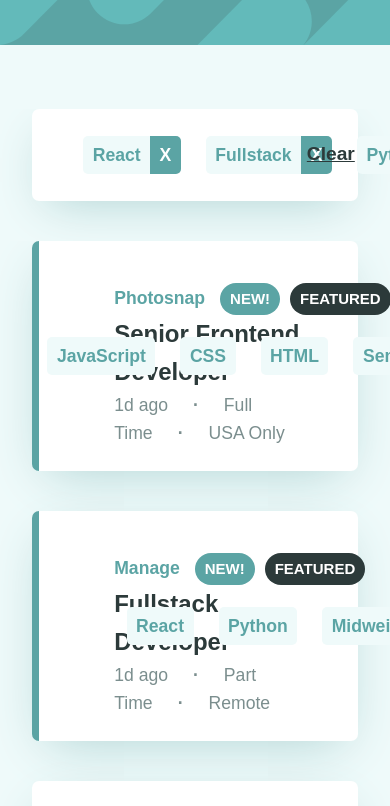
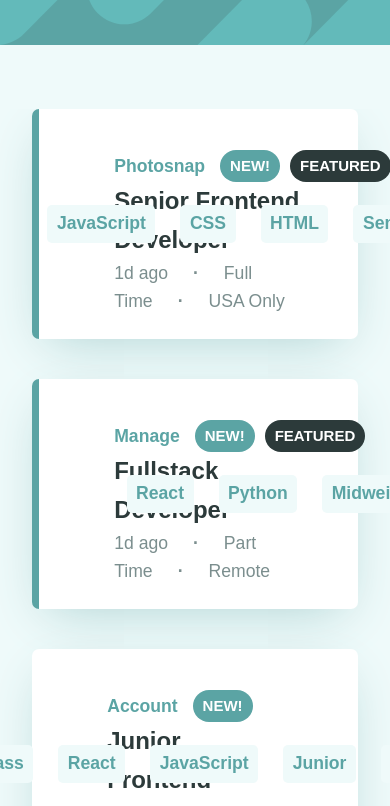
Before and after one commit to AAM77/static-listings-challenge-frontend, a React (Create React App) app: page / in a window 390 px wide. Shown: the top 806 px of the page. Built offline with nearby package versions, Linux system fonts and the light colour scheme; a web font is replaced by a local one.

Commit message:
Add the ability to add distinct filter tablets to the SelectedFilters components, which is hidden if empty.

```diff
--- a/src/App.js
+++ b/src/App.js
@@ -9,25 +9,26 @@
 class App extends Component {
   state = {
     jobListings: data,
-    selectedFilters: [
-      {category:'tools', skillName: 'React'},
-      {category: 'role', skillName: 'Fullstack'},
-      {category:'tools', skillName: 'React'},
-      {category: 'role', skillName: 'Fullstack'},
-      {category:'tools', skillName: 'React'},
-      {category: 'role', skillName: 'Fullstack'},
-      {category: 'something', skillName: 'Python'}
-    ],  // NOTE: Currently has mock data for building out the UI and testing behavior.
-        // Should be an array of objects that contain both the category and the skill name.
-    isEmpty: true,
+    selectedFilters: [], // Should be an array of objects that contain both the category and the skill name.
+    isSelectedFilters: false,
+  }
+
+  setSelectedFiltersStatus = () => {
+    const hasSelectedFilters = this.state.selectedFilters.length <= 0 ? false : true;
+    this.setState({isSelectedFilters: hasSelectedFilters});
+  }
+
+  addFilterToState = (event) => {
+    const category = event.target.getAttribute('data-category');
+    const skillName = event.target.getAttribute('data-skillName');
+    const newSelectedFilters = [...this.state.selectedFilters, {category: category, skillName: skillName}]
+
+    const isFilters = newSelectedFilters.length > 0 ? true : false;
+    this.setState({selectedFilters: newSelectedFilters, isSelectedFilters: isFilters});
   }
 
   componentDidMount = () => {
-    this.setState({isEmpty: this.state.selectedFilters.length ? false : true});
- }
-
-  filterSelectionHandler = (e) => {
-
+    this.setSelectedFiltersStatus();
   }
 
   render() {
@@ -36,8 +37,8 @@
     return (
       <div className="App">
         <Banner />
-        <SelectedFilters selectedFilters={this.state.selectedFilters} isEmpty={this.state.isEmpty} />
-        <JobListings jobListings={jobListings} />
+        <SelectedFilters selectedFilters={this.state.selectedFilters} isFilters={this.state.isSelectedFilters} />
+        <JobListings jobListings={jobListings} selectFilter={this.addFilterToState} />
 
         <div class="attribution footer">
           Challenge by <a href="https://www.frontendmentor.io?ref=challenge" rel="noreferrer" target="_blank">Frontend Mentor</a>.
--- a/src/App.scss
+++ b/src/App.scss
@@ -433,6 +433,10 @@
   }
 }
 
+.hidden {
+  display: none;
+}
+
 #banner {
   background: $desaturated-dark-cyan;
   margin-bottom: 4rem;
--- a/src/components/job_listings/desktop/JobCard.js
+++ b/src/components/job_listings/desktop/JobCard.js
@@ -4,7 +4,7 @@
 import JobCategorySection from './JobCategorySection';
 
 
-function JobCard({ jobListing }) {
+function JobCard({ jobListing, selectFilter }) {
     let componentClass = '';
 
     switch (jobListing.featured) {
@@ -19,7 +19,7 @@
         <div key={jobListing.id} className={componentClass + ' card shadow'}>
             <JobLogo logoPath={jobListing.logo} />
             <JobInfoSection jobListing={jobListing} />
-            <JobCategorySection jobListing={jobListing} />
+            <JobCategorySection jobListing={jobListing} selectFilter={selectFilter} />
         </div>
     );
 }
--- a/src/components/job_listings/desktop/JobCategorySection.js
+++ b/src/components/job_listings/desktop/JobCategorySection.js
@@ -2,7 +2,7 @@
 import JobSkillTablet from './JobSkillTablet';
 
 
-const JobCategorySection = ({ jobListing }) => {
+const JobCategorySection = ({ jobListing, selectFilter }) => {
     // Loop through the keys (Object.entries(jobListing)).
     // If the keys are in the list ['role', 'level', 'languages', 'tools']
         // If the key is languages or tools:
@@ -17,6 +17,7 @@
             if (categories.includes(category)) {
                 if (category === 'languages' || category === 'tools') {
                     skillSet.forEach( (skillName) => {
+                        // NOTE: Mohammad Adeel - November 1, 2020. Use an object instead of a 'tuple.'
                         skillList.push([category, skillName]);
                     })
                 }
@@ -32,7 +33,7 @@
     const createJobSkillTablets = () => {
         // NOTE: Need to make keys unique.
         return getSkillList().map( (skillTuple, index) => {
-            return <JobSkillTablet key={index} categoryName={skillTuple[0]} skillName={skillTuple[1]} />
+            return <JobSkillTablet key={index} categoryName={skillTuple[0]} skillName={skillTuple[1]} selectFilter={selectFilter} />
         })
     }
 
--- a/src/components/job_listings/desktop/JobListings.js
+++ b/src/components/job_listings/desktop/JobListings.js
@@ -2,10 +2,10 @@
 import JobCard from './JobCard';
 
 
-const JobListings = ({ jobListings }) => {
+const JobListings = ({ jobListings, selectFilter }) => {
     return (
         <div className='container' id='job-listings'>
-            { jobListings.map( jobListing => <JobCard jobListing={jobListing}  />) }
+            { jobListings.map( jobListing => <JobCard jobListing={jobListing} selectFilter={selectFilter}  />) }
         </div>
     );
 }
--- a/src/components/job_listings/desktop/JobSkillTablet.js
+++ b/src/components/job_listings/desktop/JobSkillTablet.js
@@ -1,11 +1,11 @@
 import React from 'react';
 
 
-const JobSkillTablet = ({ categoryName, skillName }) => {
+const JobSkillTablet = ({ categoryName, skillName, selectFilter }) => {
 
     return (
-        <div className="skill-tablet" data-category={categoryName} data-skill={skillName}>
-            <p>{skillName}</p>
+        <div className="skill-tablet" data-category={categoryName} data-skillName={skillName} onClick={selectFilter}>
+            <span data-category={categoryName} data-skillName={skillName}>{skillName}</span>
         </div>
     )
 }
--- a/src/components/job_listings/filter/SelectedFilters.js
+++ b/src/components/job_listings/filter/SelectedFilters.js
@@ -3,7 +3,7 @@
 import FilterTablet from './FilterTablet';
 
 
-const SelectedFilters = ({ selectedFilters, isEmpty }) => {
+const SelectedFilters = ({ selectedFilters, isFilters }) => {
 
     const getDistinctSelectedFilters = () => {
         /*
@@ -27,16 +27,6 @@
         return distinctSelectedFilters;
     }
 
-    let componentClass;
-
-    switch (isEmpty) {
-        case true:
-            componentClass = 'hidden';
-            break;
-        default:
-            break;
-    }
-
     const addFilterTablets = () => {
         /*
         Mohammad Adeel - November 1, 2020
@@ -53,7 +43,7 @@
         /* Mohammad Adeel - November 1, 2020. Using the 'display' style attribute instead of 'visibility'
         so that it treats a hidden element as if it does not exist. This way, the layout of the
         remaining elements adjusts accordingly, depending on whether it is hidden or not. */
-        <div className={"container filter-container " + componentClass} style={{ display: isEmpty && 'none' }}>
+        <div id='selected-filters-container' className={`container ${isFilters ? '' : 'hidden'}` }>
             <div className="card filter-display-card shadow">
                 <div className='selected-filters'>
                     {addFilterTablets()}
```
